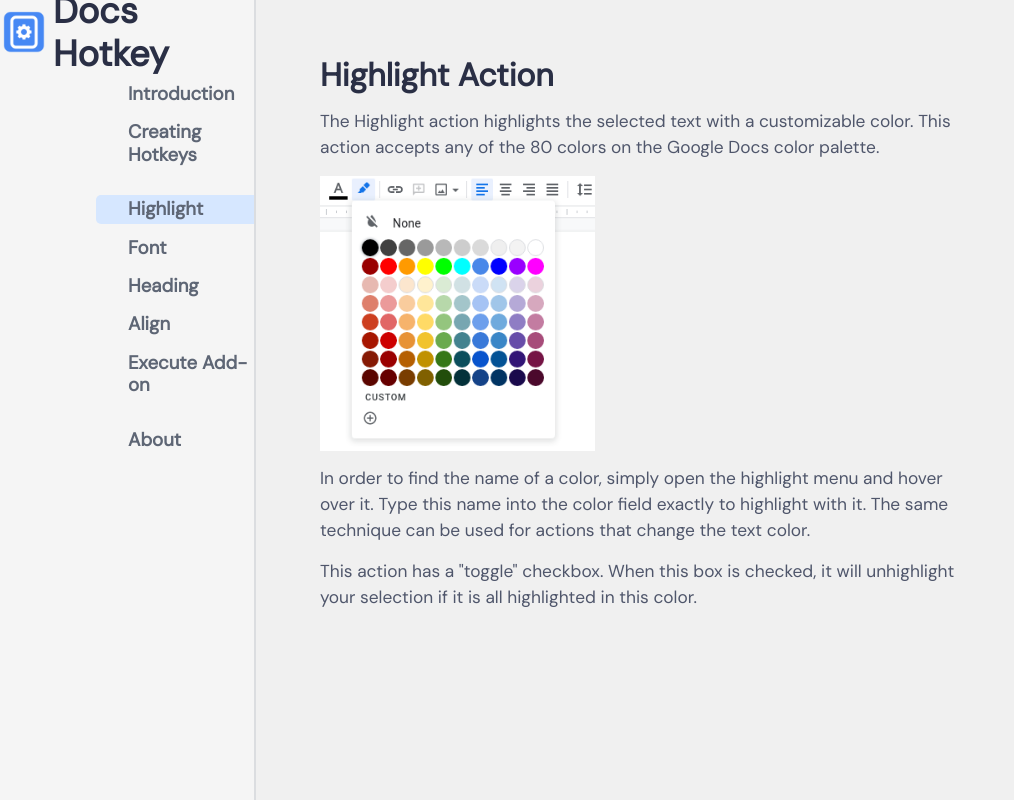
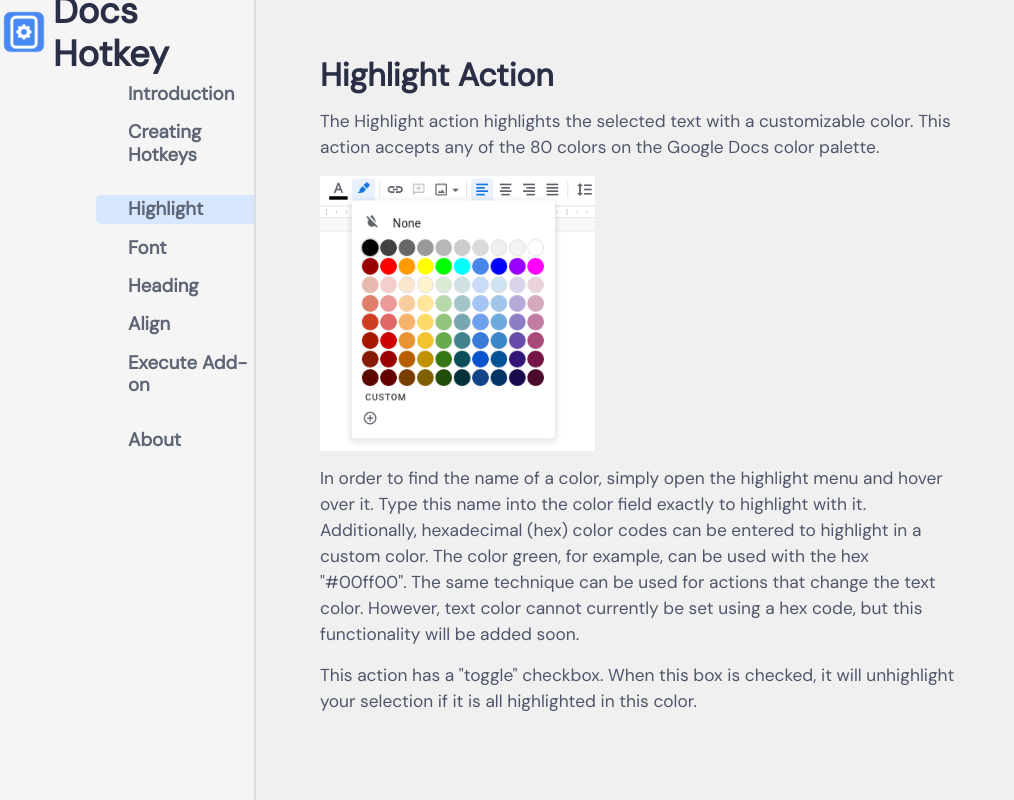
Before and after one commit to ZackMurry/docs-hotkey, a Next.js app in the folder web/frontend/: page /highlight in a window 1280 px wide. Shown: the whole page, without its empty margins (0-1014 px from the left). Built offline with nearby package versions, Linux system fonts and the light colour scheme.

Commit message:
Add hex to highlighting documentation

```diff
--- a/web/frontend/pages/highlight.tsx
+++ b/web/frontend/pages/highlight.tsx
@@ -19,7 +19,9 @@
       />
       <Text fontSize='13pt' color='bodyText' mb='15px' mt='15px'>
         In order to find the name of a color, simply open the highlight menu and hover over it. Type this name into the color
-        field exactly to highlight with it. The same technique can be used for actions that change the text color.
+        field exactly to highlight with it. Additionally, hexadecimal (hex) color codes can be entered to highlight in a custom color.
+        The color green, for example, can be used with the hex "#00ff00". The same technique can be used for actions that change the text color.
+        However, text color cannot currently be set using a hex code, but this functionality will be added soon.
       </Text>
       <Text fontSize='13pt' color='bodyText' mb='15px' mt='15px'>
         This action has a "toggle" checkbox. When this box is checked, it will unhighlight your selection if it is all
```
Also changed, not shown: 1 other file (tests, documents, lock files or other folders).
